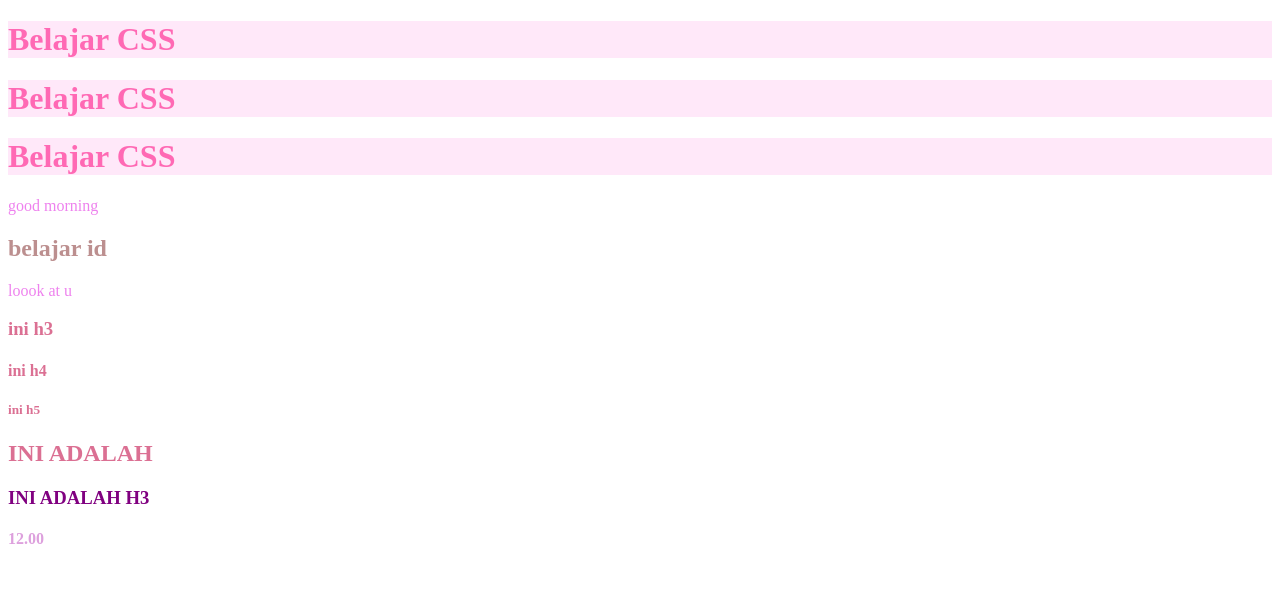
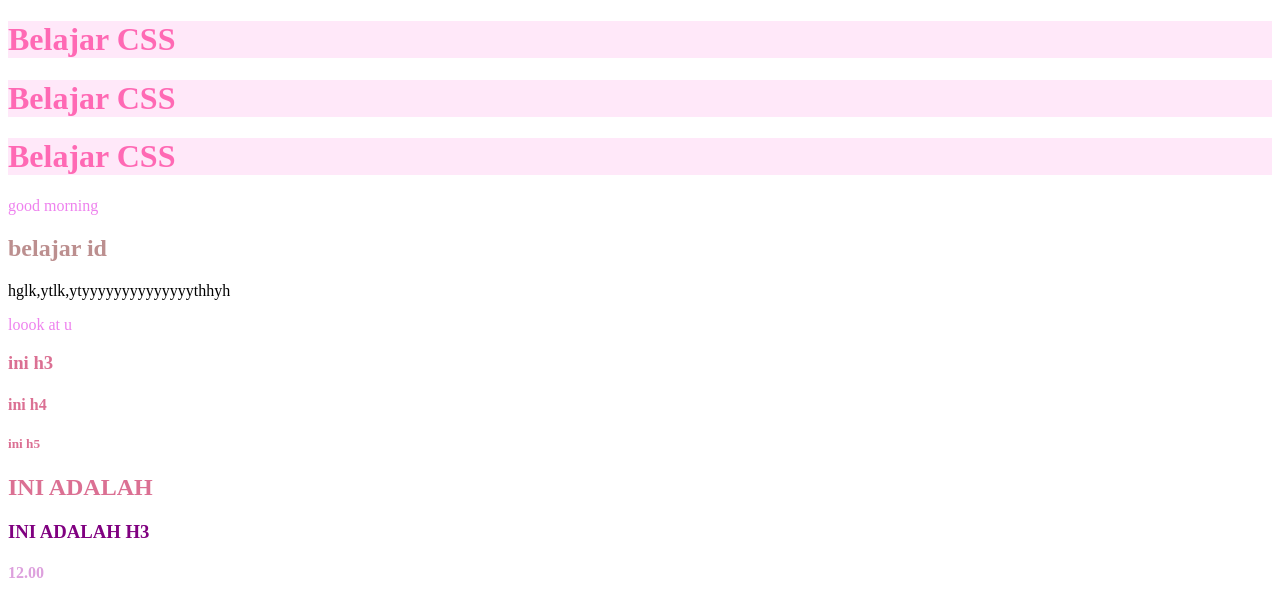
Before and after one commit to tifalds10/belajar-github, a plain HTML site: page index.html in a window 1280 px wide. Drawn offline with Linux system fonts and the light colour scheme.

Commit message:
commit kedua

```diff
--- a/index.html
+++ b/index.html
@@ -15,6 +15,8 @@
 
     <h2 id="rosybrown">belajar id</h2>
 
+    hglk,ytlk,ytyyyyyyyyyyyyyythhyh
+
     <p>loook at u</p>
 
     <h3 class="palevioletred">ini h3</h3>
```
